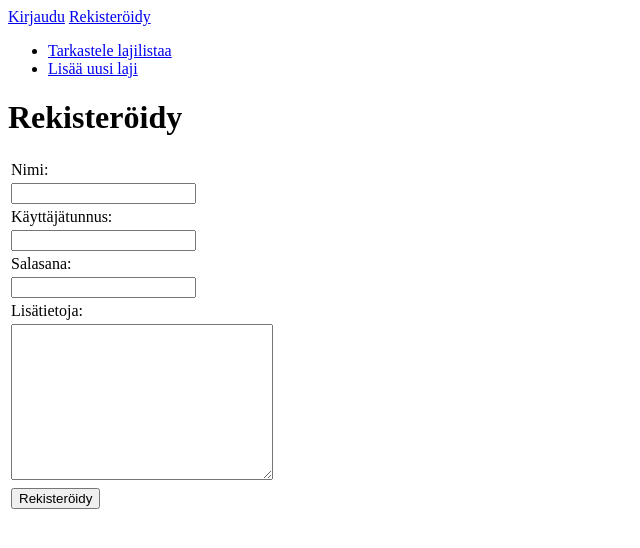
After one commit to sonjaheikkinen/lintuhavainnot, a Flask app: page /auth/register in a window 1280 px wide. The commit adds this page. Shown: the top 548 px of the page, without its empty margins (0-640 px from the left). Run offline with Flask 2, Linux system fonts and the light colour scheme.

Commit message:
Add functionality for registration

```diff
--- a/application/auth/forms.py
+++ b/application/auth/forms.py
@@ -1,9 +1,18 @@
 from flask_wtf import FlaskForm
-from wtforms import PasswordField, StringField
+from wtforms import PasswordField, StringField, TextAreaField
 
 class LoginForm(FlaskForm):
-    username = StringField("Käyttäjätunnus")
-    password = PasswordField("Salasana")
+    username = StringField("Käyttäjätunnus:")
+    password = PasswordField("Salasana:")
 
     class Meta:
         csrf = False
+
+class RegistrationForm(FlaskForm):
+    name = StringField("Nimi:")
+    username = StringField("Käyttäjätunnus:")
+    password = PasswordField("Salasana:")
+    info = TextAreaField("Lisätietoja:", render_kw={"rows": 10, "cols": 30})
+
+    class Meta:
+        csrf = False
--- a/application/auth/views.py
+++ b/application/auth/views.py
@@ -1,9 +1,36 @@
 from flask import render_template, request, redirect, url_for
 from flask_login import login_user, logout_user
 
-from application import app
+from application import app, db
 from application.auth.models import User
-from application.auth.forms import LoginForm
+from application.auth.forms import LoginForm, RegistrationForm
+
+
+@app.route("/auth/register", methods = ["GET", "POST"])
+def auth_register():
+    if request.method == "GET":
+        return render_template("auth/registrationform.html", form = RegistrationForm())
+
+    form = RegistrationForm(request.form)
+
+    # validate here
+
+    username = User.query.filter_by(username=form.username.data).first()
+
+    if username:
+        return render_template("auth/registrationform.html", form = form,
+                               error = "Käyttäjätunnus on jo käytössä")
+
+    user = User(form.name.data, form.username.data, form.password.data, form.info.data)
+
+    db.session().add(user)
+    db.session().commit()
+
+    user = User.query.filter_by(username=form.username.data, password=form.password.data).first()
+
+    login_user(user)
+    return redirect(url_for("index"))
+
 
 @app.route("/auth/login", methods = ["GET", "POST"])
 def auth_login():
--- a/application/templates/auth/loginform.html
+++ b/application/templates/auth/loginform.html
@@ -2,6 +2,9 @@
 
 {% block body %}
 {{ error }}
+
+<h1>Kirjaudu</h1>
+
 <form method="POST" action="{{ url_for('auth_login') }}">
   <table>
     <tr><td>{{ form.username.label }}</td></tr>
--- /dev/null
+++ b/application/templates/auth/registrationform.html
@@ -0,0 +1,25 @@
+{% extends "layout.html" %}
+
+{% block body %}
+{{ error }}
+
+<h1>Rekisteröidy</h1>
+
+<form method="POST" action="{{ url_for('auth_register') }}">
+  <table>
+    <tr><td>{{ form.name.label }}</td></tr>
+    <tr><td>{{ form.name }}</td></tr>
+    <tr><td>{{ form.username.label }}</td></tr>
+    <tr><td>{{ form.username }}</td></tr>
+    <tr><td>{{ form.password.label }}</td></tr>
+    <tr><td>{{ form.password }}</td></tr>
+    <tr><td>{{ form.info.label }}</td></tr>
+    <tr><td>{{ form.info }}</td></tr>
+
+    <tr>
+      <td colspan="2">
+	<input type="submit" value="Rekisteröidy"/>
+      </td>
+    </tr>
+</form>
+{% endblock %}
--- a/application/templates/layout.html
+++ b/application/templates/layout.html
@@ -13,6 +13,7 @@
       </p>
       {% else %}
       <a href="{{ url_for('auth_login') }}">Kirjaudu</a>
+      <a href="{{ url_for('auth_register') }}">Rekisteröidy</a>
       {% endif %}
      <ul>
 	<li><a href="{{ url_for('species_index') }}">Tarkastele lajilistaa</a></li>
```
